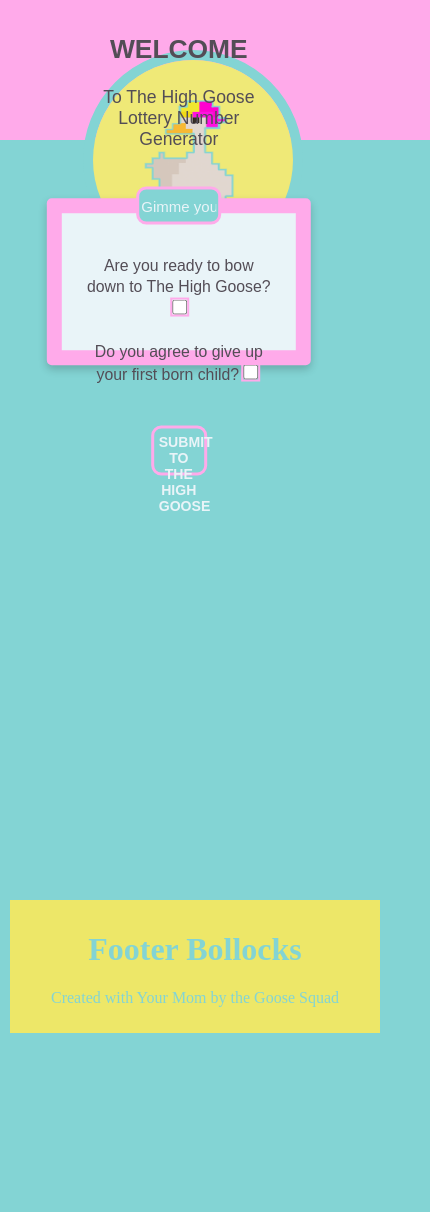
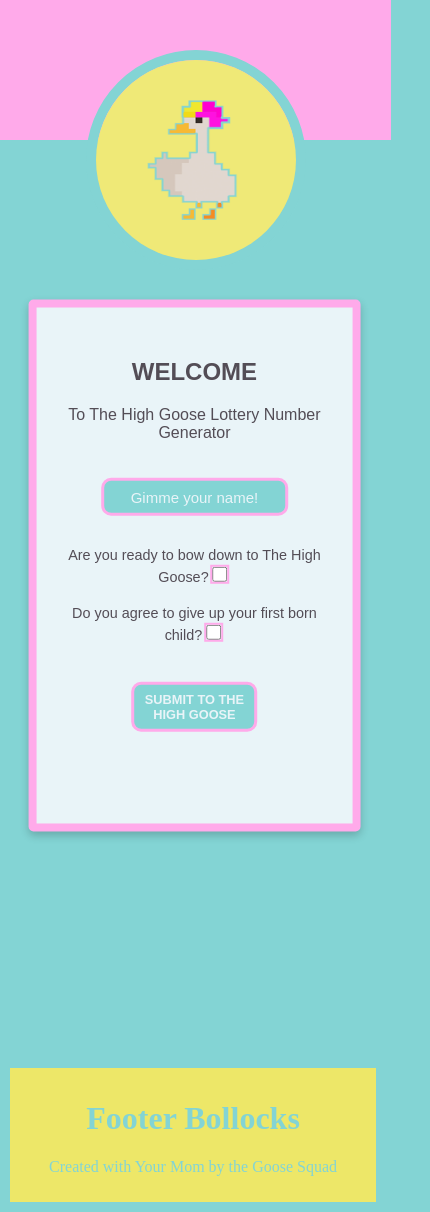
Before and after one commit to veepgoose/GooseLotteryGen, a React (Create React App) app in the folder lotto/: page / in a window 390 px wide. Shown: the whole page, 430 px wide, since content can reach past the window. Before the commit the page ends 1043 px from the top, so only its background shows below. Built offline with nearby package versions, Linux system fonts and the light colour scheme.

Commit message:
Completed Media Queries for laptop screens - checked on laptops

```diff
--- a/lotto/src/Components/Footer/footer.css
+++ b/lotto/src/Components/Footer/footer.css
@@ -26,8 +26,8 @@
   }
 }
 
-@media only screen and (max-width: 1280px) {
+@media only screen and (min-width: 1280px) and (max-width: 1600px) {
   .footer {
-    width: 100%;
+    width: 111%;
   }
 }
--- a/lotto/src/Components/Header/Header.css
+++ b/lotto/src/Components/Header/Header.css
@@ -30,9 +30,9 @@
     border: 10px solid #83D4D4;
 }
 
-@media only screen and (max-width: 1280px) {
+@media only screen and (min-width: 1280px) and (max-width: 1600px) {
     .header {
-        width: 100%;
+        width: 108.2%;
     }
 
     .gooseLogo {
@@ -43,6 +43,6 @@
         border-radius: 50%;
         border: 10px solid #83D4D4;
 
-        transform: translate(-10%, 0%);
+        /* transform: translate(-10%, 0%); */
     }
 }
--- a/lotto/src/Components/LotteryGenerator.css
+++ b/lotto/src/Components/LotteryGenerator.css
@@ -179,7 +179,7 @@
 
  }
 
- @media only screen and (max-width: 1280px) {
+ @media only screen and (min-width: 1280px) and (max-width: 1600px) {
   .generator {
     width: 100%;
 
--- a/lotto/src/Components/Results/Results.css
+++ b/lotto/src/Components/Results/Results.css
@@ -140,16 +140,16 @@
 
 }
 
-@media only screen and (max-width: 1280px) {
+@media only screen and (min-width: 1280px) and (max-width: 1600px) {
     body {
-        width: 100%;
-        height: 90vh;
+        width: 90%;
+        height: 110vh;
     }
 
     .card {
         width: 60%;
         height: 40%;
-        transform: translate(-80%, 35%);
+        transform: translate(-61%, 35%);
         margin: 0 auto;
         border: 15px solid #FFAAEA;
         padding-top: 35%;
```
